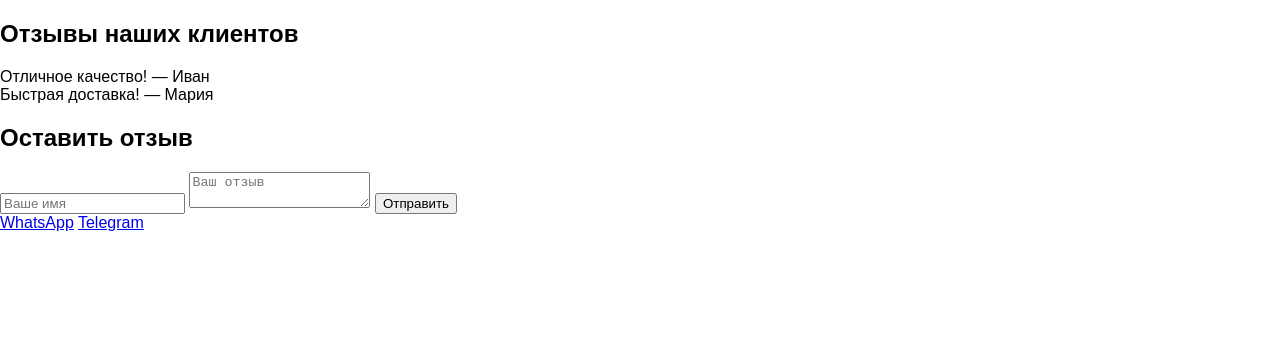
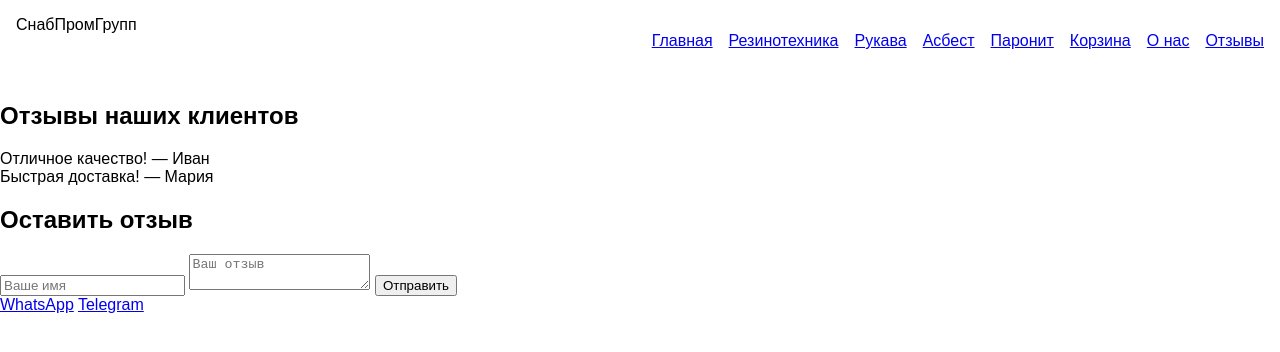
Before and after one commit to Slava34619/verbose-winner, a plain HTML site: page reviews.html in a window 1280 px wide. Drawn offline with Linux system fonts and the light colour scheme.

Commit message:
Update reviews.html

```diff
--- a/reviews.html
+++ b/reviews.html
@@ -4,13 +4,28 @@
   <meta charset="UTF-8">
   <meta name="viewport" content="width=device-width, initial-scale=1.0">
   <meta name="description" content="Отзывы клиентов о СнабПромГрупп">
+  <meta name="keywords" content="отзывы, резинотехника, рукава, асбест, паронит">
   <title>Отзывы - СнабПромГрупп</title>
   <link rel="stylesheet" href="/styles/main.css">
   <link rel="stylesheet" href="/styles/responsive.css">
+  <link rel="icon" href="/public/favicon.ico">
 </head>
 <body>
   <header>
-    <!-- Same nav as above -->
+    <nav class="navbar">
+      <div class="logo">СнабПромГрупп</div>
+      <div class="hamburger">☰</div>
+      <ul class="nav-menu">
+        <li><a href="/pages/index.html">Главная</a></li>
+        <li><a href="/pages/category.html?cat=rubber">Резинотехника</a></li>
+        <li><a href="/pages/category.html?cat=sleeves">Рукава</a></li>
+        <li><a href="/pages/category.html?cat=asbestos">Асбест</a></li>
+        <li><a href="/pages/category.html?cat=paronite">Паронит</a></li>
+        <li><a href="/pages/cart.html">Корзина</a></li>
+        <li><a href="/pages/about.html">О нас</a></li>
+        <li><a href="/pages/reviews.html">Отзывы</a></li>
+      </ul>
+    </nav>
   </header>
 
   <main>
@@ -30,11 +45,11 @@
 
   <footer>
     <a href="https://wa.me/1234567890" target="_blank">WhatsApp</a>
-    <a href="https://t.me/yourbot" target="_blank">Telegram</a>
+    <a href="https://t.me/your-bot-username" target="_blank">Telegram</a>
   </footer>
 
+  <script src="/components/nav.js"></script>
   <script src="/components/review-carousel.js"></script>
-  <script src="/components/nav.js"></script>
   <script src="/components/review-form.js"></script>
 </body>
 </html>
```
